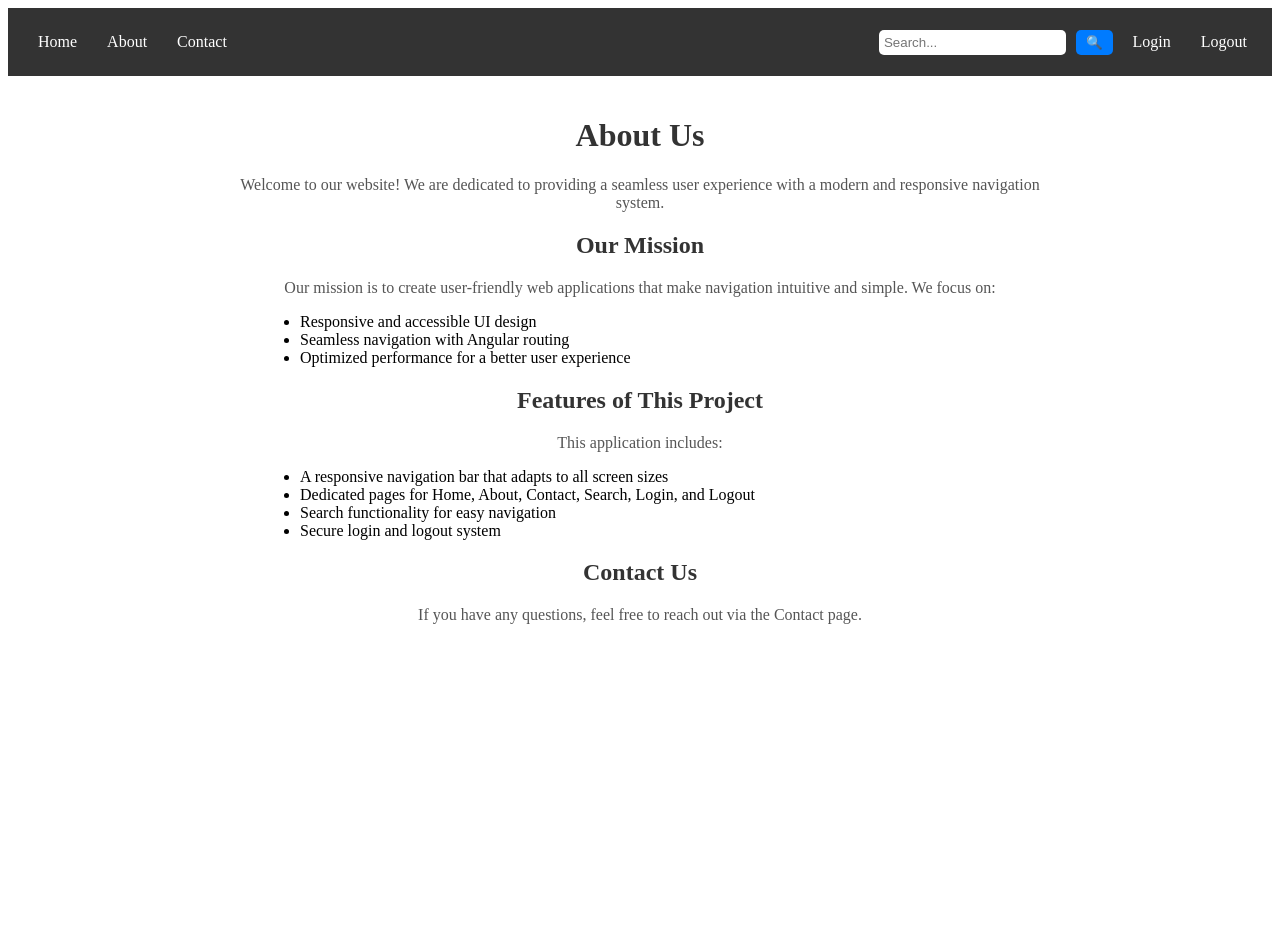
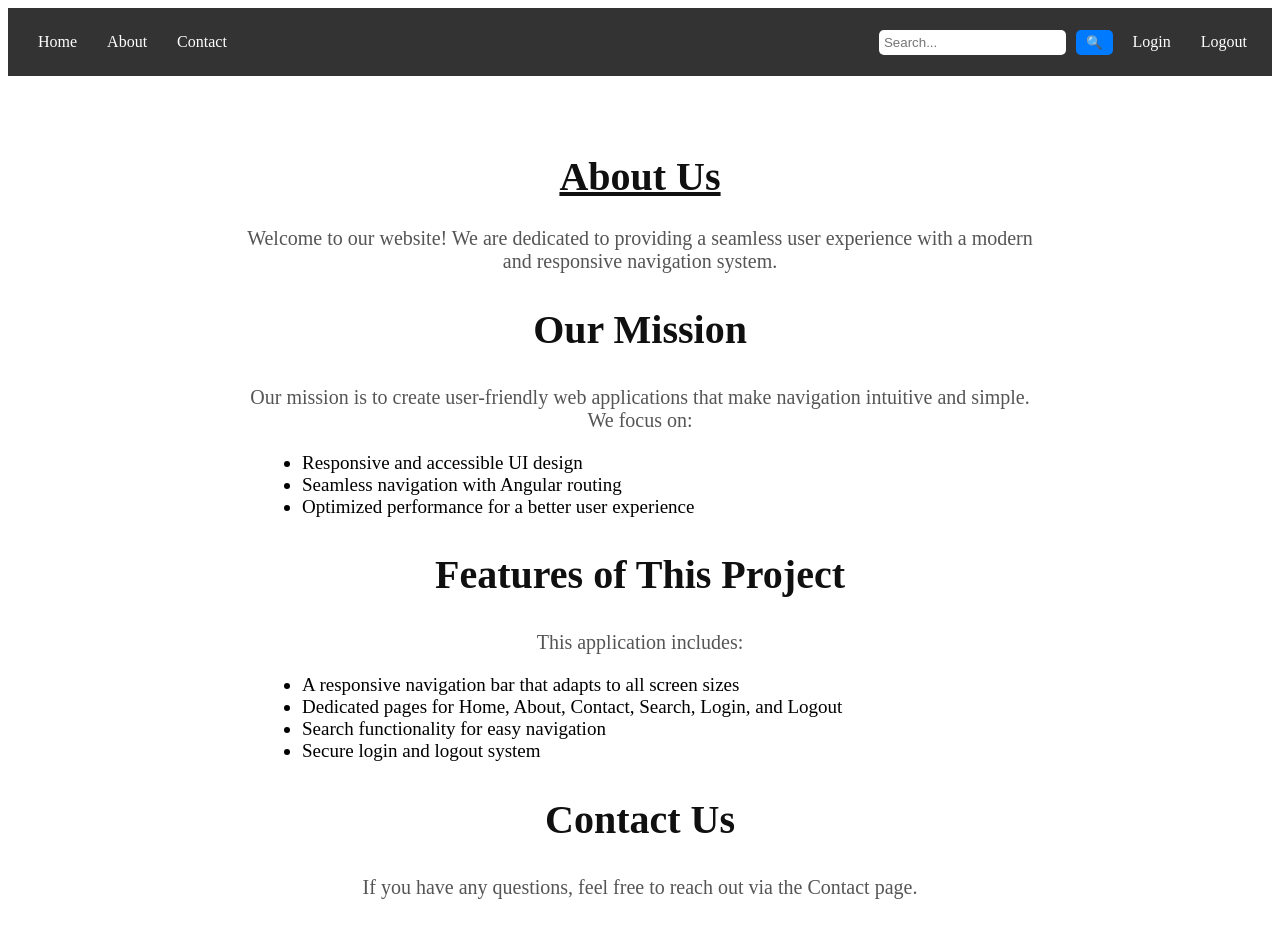
Before and after one commit to pksagar0512/CSE3_Assignment, an Angular app in the folder Assignment/: page /about in a window 1280 px wide. Shown: the top 938 px of the page. Before the commit the page ends 800 px from the top, so only its background shows below. Built offline with nearby package versions, Linux system fonts and the light colour scheme.

Commit message:
Updated routing setup and fixed component issues

```diff
--- a/Assignment/src/app/component/about/about.component.css
+++ b/Assignment/src/app/component/about/about.component.css
@@ -1,23 +1,26 @@
 .about-container {
   max-width: 800px;
   margin: auto;
-  padding: 20px;
+  padding: 50px;
   text-align: center;
+
 }
 
 h1, h2 {
-  color: #333;
+  color: #111010;
+  font-size: 2.5rem;
 }
 
 p {
-  font-size: 16px;
+  font-size: 20px;
   color: #555;
 }
 
 ul {
   list-style-type: disc;
   text-align: left;
-  margin-left: 20px;
+  margin-left: 22px;
+  font-size: 19px;
 }
 
 .team {
--- a/Assignment/src/app/component/about/about.component.html
+++ b/Assignment/src/app/component/about/about.component.html
@@ -1,5 +1,5 @@
 <div class="about-container">
-  <h1>About Us</h1>
+  <h1><b><u>About Us</u></b></h1>
   <p>
     Welcome to our website! We are dedicated to providing a seamless user experience with a modern and responsive navigation system.
   </p>
--- a/Assignment/src/app/component/contact/contact.component.css
+++ b/Assignment/src/app/component/contact/contact.component.css
@@ -50,5 +50,5 @@ button {
 }
 
 button:hover {
-  background-color: #0056b3;
+  background-color: #59a0eb;
 }
--- a/Assignment/src/app/component/contact/contact.component.html
+++ b/Assignment/src/app/component/contact/contact.component.html
@@ -1,5 +1,5 @@
 <div class="contact-container">
-  <h1>Contact Us</h1>
+  <h1><b><u>Contact Us</u></b></h1>
   <p>Feel free to reach out for any inquiries or support.</p>
   <form>
     <label for="name">Name:</label>
```
